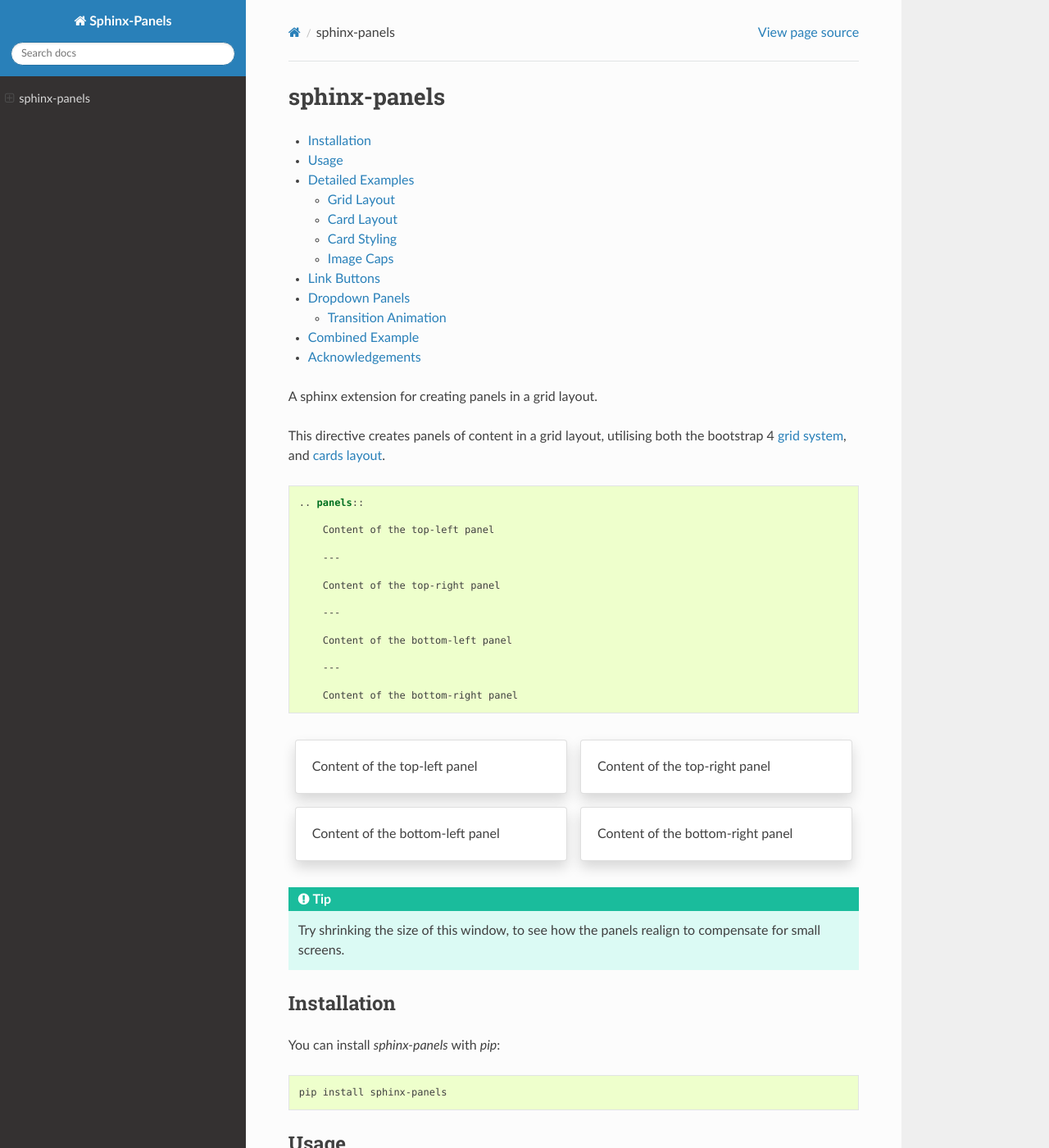
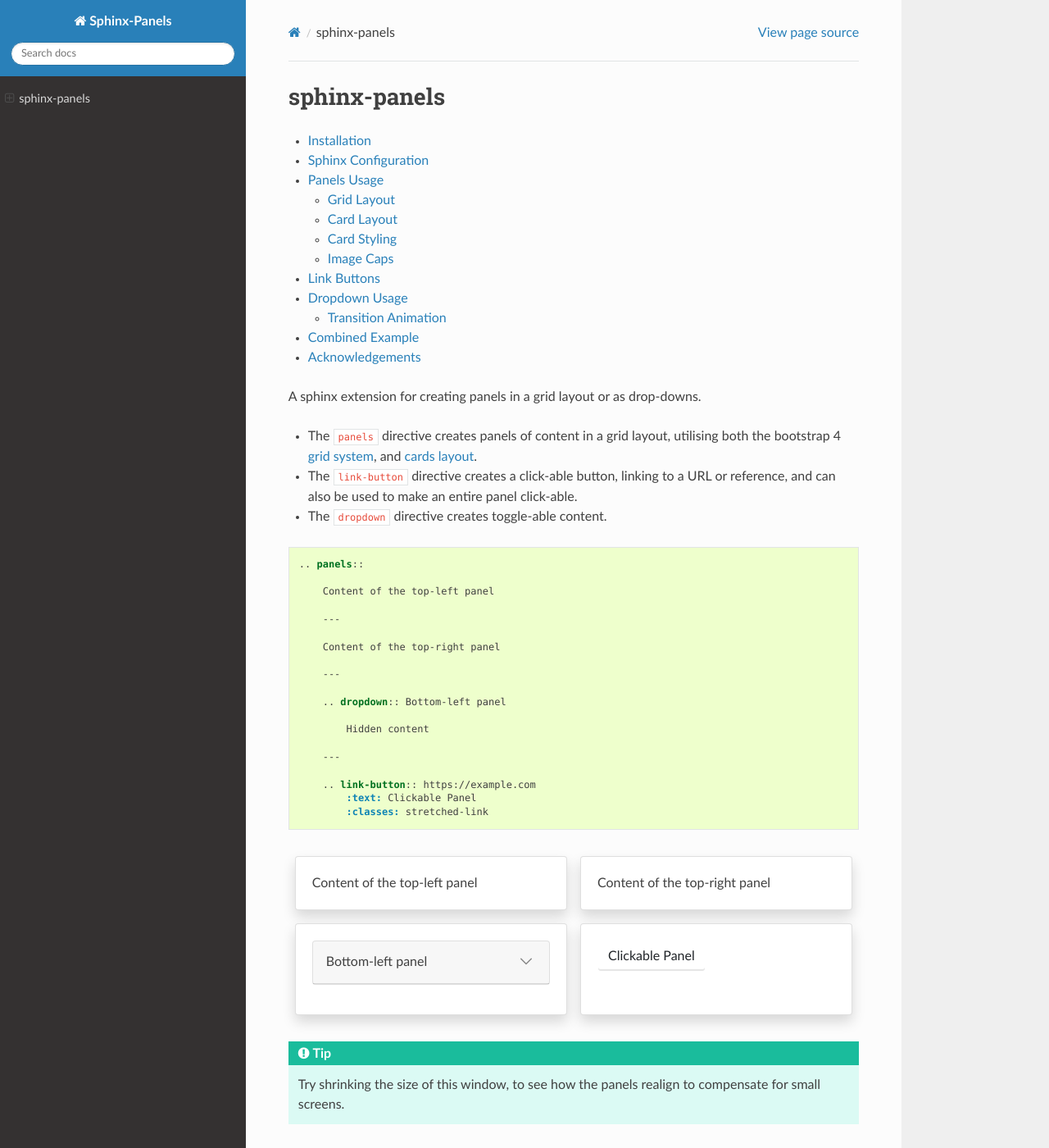
Before and after one commit to executablebooks/sphinx-panels, a Sphinx documentation site: the page built from docs/index.rst, in a window 1280 px wide and 1400 px high. Shown: the whole window at 82% size. Built offline with Sphinx 7.4.7 and the Read the Docs theme 2.0.0, drawn with Linux system fonts in a browser that asks for light colours; some of the changed text lies outside the part shown.

Commit message:
Update initial example

```diff
--- a/docs/index.rst
+++ b/docs/index.rst
@@ -7,12 +7,14 @@
     :depth: 2
 
 
-A sphinx extension for creating panels in a grid layout.
+A sphinx extension for creating panels in a grid layout or as drop-downs.
 
-This directive creates panels of content in a grid layout,
-utilising both the bootstrap 4
-`grid system <https://getbootstrap.com/docs/4.0/layout/grid/>`_,
-and `cards layout <https://getbootstrap.com/docs/4.0/components/card/>`_.
+- The ``panels`` directive creates panels of content in a grid layout, utilising both the bootstrap 4
+  `grid system <https://getbootstrap.com/docs/4.0/layout/grid/>`_,
+  and `cards layout <https://getbootstrap.com/docs/4.0/components/card/>`_.
+- The ``link-button`` directive creates a click-able button, linking to a URL or reference,
+  and can also be used to make an entire panel click-able.
+- The ``dropdown`` directive creates toggle-able content.
 
 .. code-block:: rst
 
@@ -26,11 +28,15 @@
 
         ---
 
-        Content of the bottom-left panel
+        .. dropdown:: Bottom-left panel
+
+            Hidden content
 
         ---
 
-        Content of the bottom-right panel
+        .. link-button:: https://example.com
+            :text: Clickable Panel
+            :classes: stretched-link
 
 .. panels::
 
@@ -42,11 +48,15 @@
 
     ---
 
-    Content of the bottom-left panel
+    .. dropdown:: Bottom-left panel
+
+        Hidden content
 
     ---
 
-    Content of the bottom-right panel
+    .. link-button:: https://example.com
+        :text: Clickable Panel
+        :classes: stretched-link
 
 .. tip::
 
@@ -65,10 +75,10 @@
 
 .. _panels/usage:
 
-Usage
-=====
+Sphinx Configuration
+=====================
 
-In your ``conf.py`` configuration file, add ``sphinx_panels``
+In your ``conf.py`` configuration file, simply add ``sphinx_panels``
 to your extensions list, e.g.:
 
 .. code-block:: python
@@ -91,8 +101,8 @@
     panels_delimiters = (r"^\-{3,}$", r"^\^{3,}$", r"^\+{3,}$")
 
 
-Detailed Examples
-=================
+Panels Usage
+============
 
 Grid Layout
 -----------
@@ -438,8 +448,8 @@
         :classes: btn-outline-primary btn-block stretched-link
 
 
-Dropdown Panels
-===============
+Dropdown Usage
+==============
 
 The ``dropdown`` directive combines a `Bootstrap card <https://getbootstrap.com/docs/4.0/components/card/>`_
 with the `HTML details tag <https://www.w3schools.com/tags/tag_details.asp>`_ to create a collapsible
```
